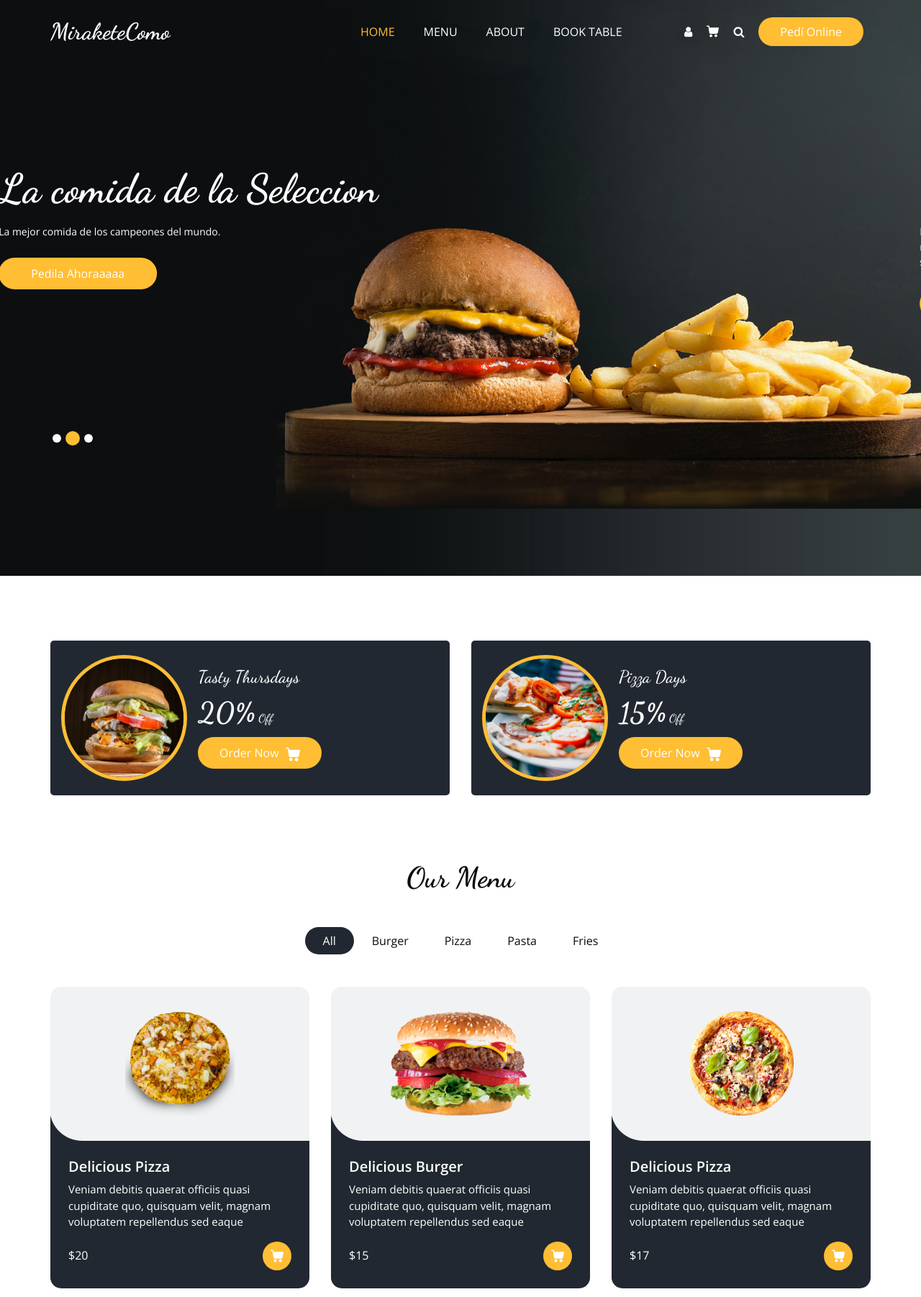
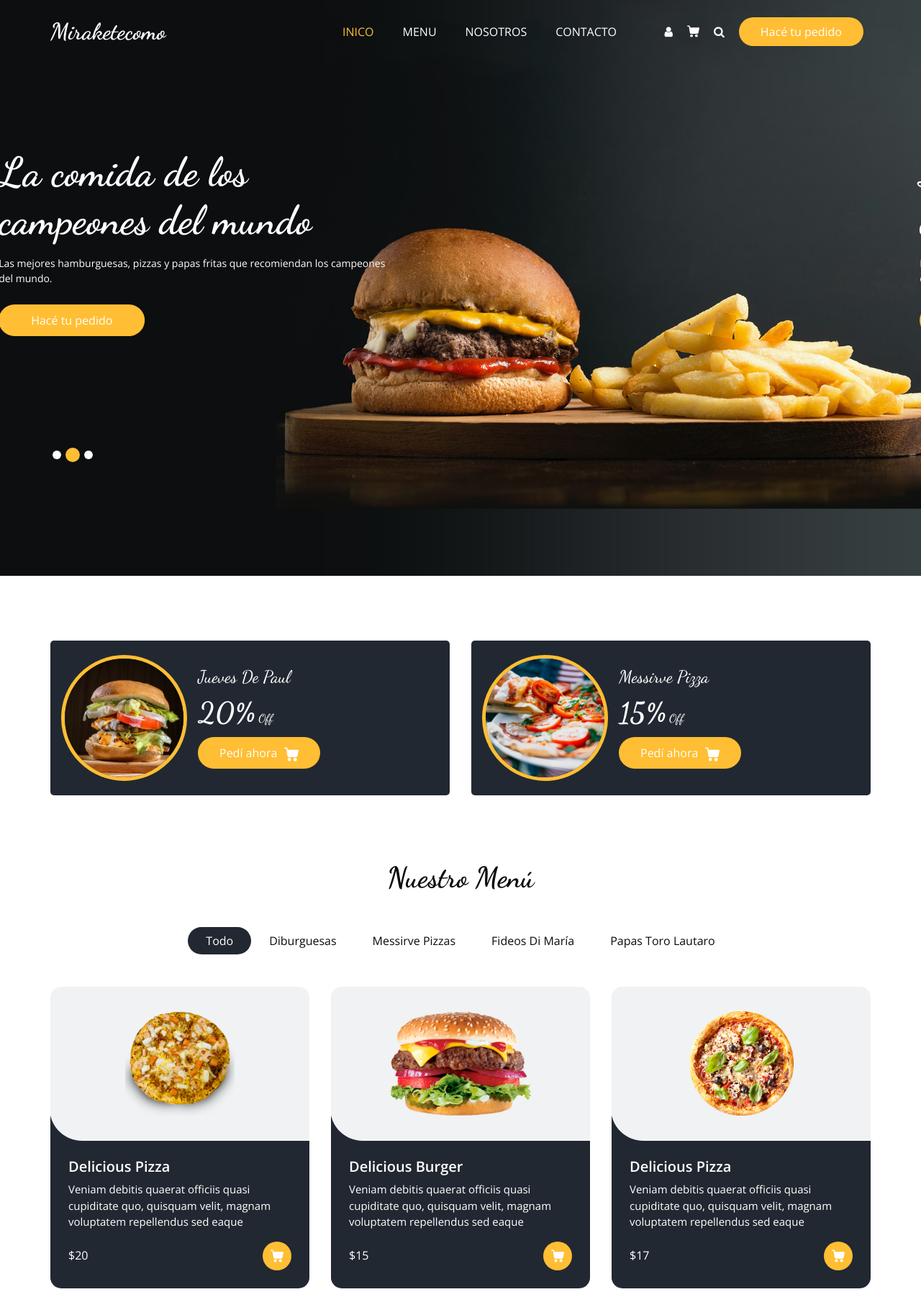
Before and after one commit to maurob1/maurito, a plain HTML site: page index.html in a window 1280 px wide. Shown: the top 1802 px of the page at 72% size. Drawn offline with nearby package versions, Linux system fonts and the light colour scheme; some packages are replaced by stand-ins of ours.

Commit message:
Add files via upload

```diff
--- a/index.html
+++ b/index.html
@@ -13,7 +13,7 @@
   <meta name="author" content="" />
   <link rel="shortcut icon" href="images/favicon.png" type="">
 
-  <title> MiraketeComo</title>
+  <title> Miraketecomo</title>
 
   <!-- bootstrap core css -->
   <link rel="stylesheet" type="text/css" href="css/bootstrap.css" />
@@ -44,7 +44,7 @@
         <nav class="navbar navbar-expand-lg custom_nav-container ">
           <a class="navbar-brand" href="index.html">
             <span>
-              MiraketeComo
+              Miraketecomo
             </span>
           </a>
 
@@ -55,16 +55,16 @@
           <div class="collapse navbar-collapse" id="navbarSupportedContent">
             <ul class="navbar-nav  mx-auto ">
               <li class="nav-item active">
-                <a class="nav-link" href="index.html">Home <span class="sr-only">(current)</span></a>
+                <a class="nav-link" href="index.html">Inico <span class="sr-only">(current)</span></a>
               </li>
               <li class="nav-item">
                 <a class="nav-link" href="menu.html">Menu</a>
               </li>
               <li class="nav-item">
-                <a class="nav-link" href="about.html">About</a>
+                <a class="nav-link" href="about.html">Nosotros</a>
               </li>
               <li class="nav-item">
-                <a class="nav-link" href="book.html">Book Table</a>
+                <a class="nav-link" href="book.html">Contacto</a>
               </li>
             </ul>
             <div class="user_option">
@@ -131,7 +131,7 @@
                 </button>
               </form>
               <a href="" class="order_online">
-                Pedí Online
+                Hacé tu pedido
               </a>
             </div>
           </div>
@@ -149,14 +149,14 @@
                 <div class="col-md-7 col-lg-6 ">
                   <div class="detail-box">
                     <h1>
-                      La comida de la Seleccion
+                      La comida de los campeones del mundo
                     </h1>
                     <p>
-                      La mejor comida de los campeones del mundo.
+                      Las mejores hamburguesas, pizzas y papas fritas que recomiendan los campeones del mundo.
                     </p>
                     <div class="btn-box">
                       <a href="" class="btn1">
-                        Pedila Ahoraaaaa
+                        Hacé tu pedido
                       </a>
                     </div>
                   </div>
@@ -170,14 +170,14 @@
                 <div class="col-md-7 col-lg-6 ">
                   <div class="detail-box">
                     <h1>
-                      Fast Food Restaurant
+                      La comida de los campeones del mundo
                     </h1>
                     <p>
-                      Doloremque, itaque aperiam facilis rerum, commodi, temporibus sapiente ad mollitia laborum quam quisquam esse error unde. Tempora ex doloremque, labore, sunt repellat dolore, iste magni quos nihil ducimus libero ipsam.
+                      Las mejores hamburguesas, pizzas y papas fritas que recomiendan los campeones del mundo.
                     </p>
                     <div class="btn-box">
                       <a href="" class="btn1">
-                        Order Now
+                        Hacé tu pedido
                       </a>
                     </div>
                   </div>
@@ -191,14 +191,14 @@
                 <div class="col-md-7 col-lg-6 ">
                   <div class="detail-box">
                     <h1>
-                      Fast Food Restaurant
+                      La comida de los campeones del mundo
                     </h1>
                     <p>
-                      Doloremque, itaque aperiam facilis rerum, commodi, temporibus sapiente ad mollitia laborum quam quisquam esse error unde. Tempora ex doloremque, labore, sunt repellat dolore, iste magni quos nihil ducimus libero ipsam.
+                      Las mejores hamburguesas, pizzas y papas fritas que recomiendan los campeones del mundo.
                     </p>
                     <div class="btn-box">
                       <a href="" class="btn1">
-                        Order Now
+                        Hacé tu pedido
                       </a>
                     </div>
                   </div>
@@ -233,13 +233,13 @@
               </div>
               <div class="detail-box">
                 <h5>
-                  Tasty Thursdays
+                  Jueves De Paul
                 </h5>
                 <h6>
                   <span>20%</span> Off
                 </h6>
                 <a href="">
-                  Order Now <svg version="1.1" id="Capa_1" xmlns="http://www.w3.org/2000/svg" xmlns:xlink="http://www.w3.org/1999/xlink" x="0px" y="0px" viewBox="0 0 456.029 456.029" style="enable-background:new 0 0 456.029 456.029;" xml:space="preserve">
+                  Pedí ahora <svg version="1.1" id="Capa_1" xmlns="http://www.w3.org/2000/svg" xmlns:xlink="http://www.w3.org/1999/xlink" x="0px" y="0px" viewBox="0 0 456.029 456.029" style="enable-background:new 0 0 456.029 456.029;" xml:space="preserve">
                     <g>
                       <g>
                         <path d="M345.6,338.862c-29.184,0-53.248,23.552-53.248,53.248c0,29.184,23.552,53.248,53.248,53.248
@@ -302,13 +302,13 @@
               </div>
               <div class="detail-box">
                 <h5>
-                  Pizza Days
+                  Messirve Pizza
                 </h5>
                 <h6>
                   <span>15%</span> Off
                 </h6>
                 <a href="">
-                  Order Now <svg version="1.1" id="Capa_1" xmlns="http://www.w3.org/2000/svg" xmlns:xlink="http://www.w3.org/1999/xlink" x="0px" y="0px" viewBox="0 0 456.029 456.029" style="enable-background:new 0 0 456.029 456.029;" xml:space="preserve">
+                  Pedí ahora <svg version="1.1" id="Capa_1" xmlns="http://www.w3.org/2000/svg" xmlns:xlink="http://www.w3.org/1999/xlink" x="0px" y="0px" viewBox="0 0 456.029 456.029" style="enable-background:new 0 0 456.029 456.029;" xml:space="preserve">
                     <g>
                       <g>
                         <path d="M345.6,338.862c-29.184,0-53.248,23.552-53.248,53.248c0,29.184,23.552,53.248,53.248,53.248
@@ -377,16 +377,16 @@
     <div class="container">
       <div class="heading_container heading_center">
         <h2>
-          Our Menu
+          Nuestro Menú
         </h2>
       </div>
 
       <ul class="filters_menu">
-        <li class="active" data-filter="*">All</li>
-        <li data-filter=".burger">Burger</li>
-        <li data-filter=".pizza">Pizza</li>
-        <li data-filter=".pasta">Pasta</li>
-        <li data-filter=".fries">Fries</li>
+        <li class="active" data-filter="*">Todo</li>
+        <li data-filter=".burger">Diburguesas</li>
+        <li data-filter=".pizza">Messirve Pizzas</li>
+        <li data-filter=".pasta">Fideos Di María</li>
+        <li data-filter=".fries">Papas Toro Lautaro</li>
       </ul>
 
       <div class="filters-content">
```
